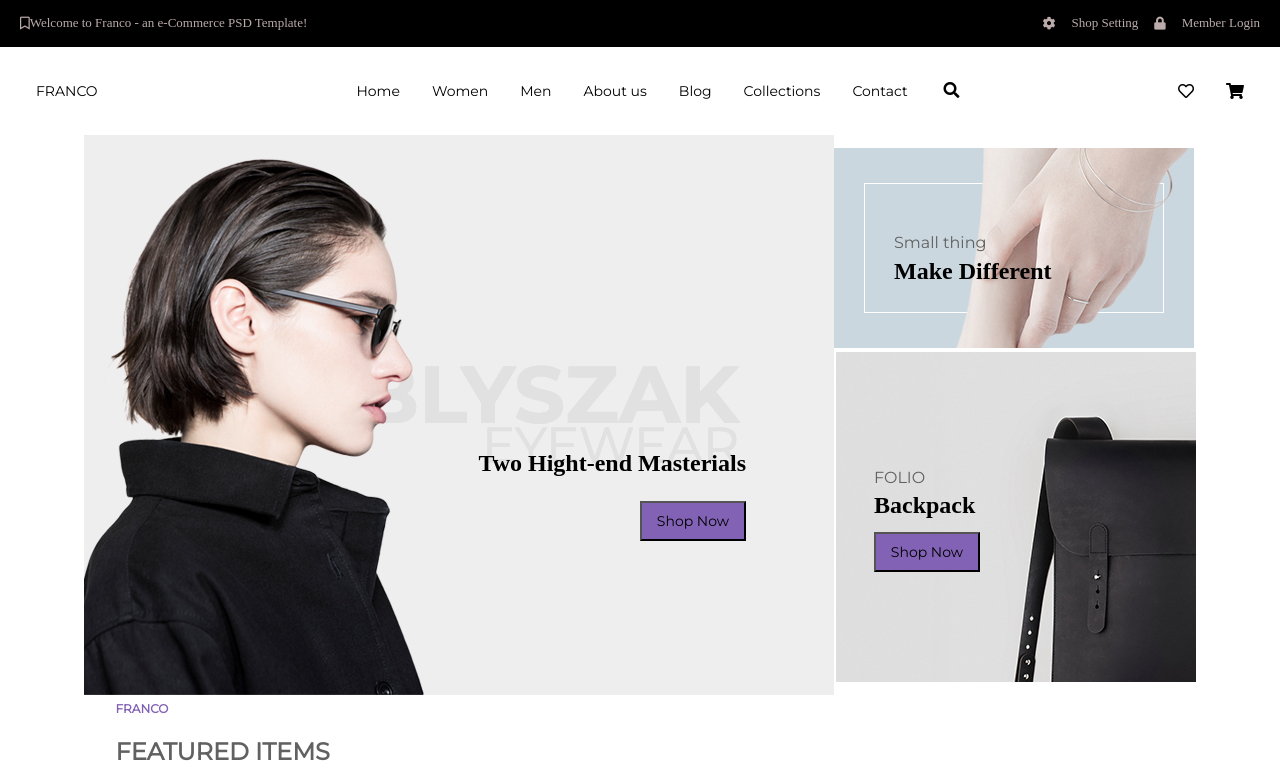
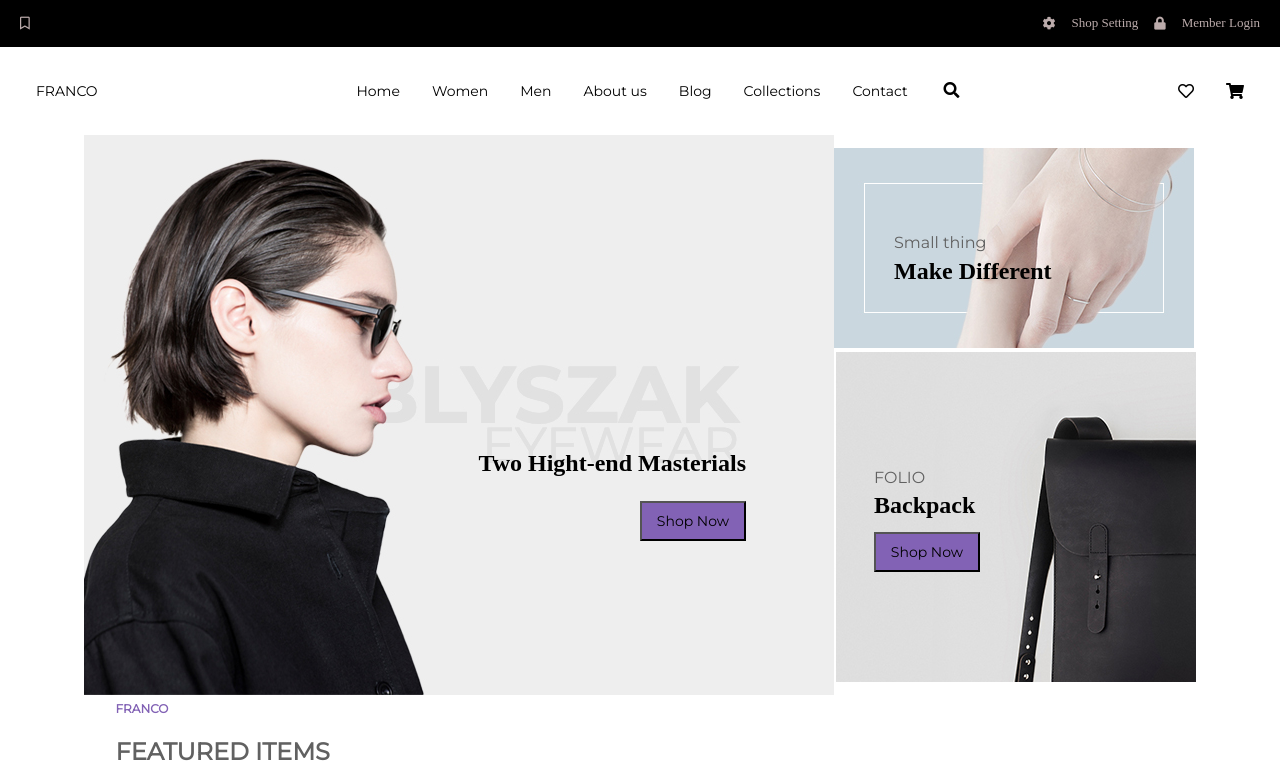
Before and after one commit to NguyenThiHien57/AHT_De1, a plain HTML site: page de1.html in a window 1280 px wide. Shown: the top 782 px of the page. Drawn offline with nearby package versions, Linux system fonts and the light colour scheme.

Commit message:
Xoa text

```diff
--- a/de1.html
+++ b/de1.html
@@ -23,7 +23,7 @@
                 <div class="top-menu">
                     <div class="top-menu__left">
                         <i class="far fa-bookmark"></i>
-                        <p> Welcome to Franco - an e-Commerce PSD Template!</p>
+                        <p> </p>
                     </div>
                     <div class="top-menu__right">
                         <i class="fas fa-cog"></i>
```
